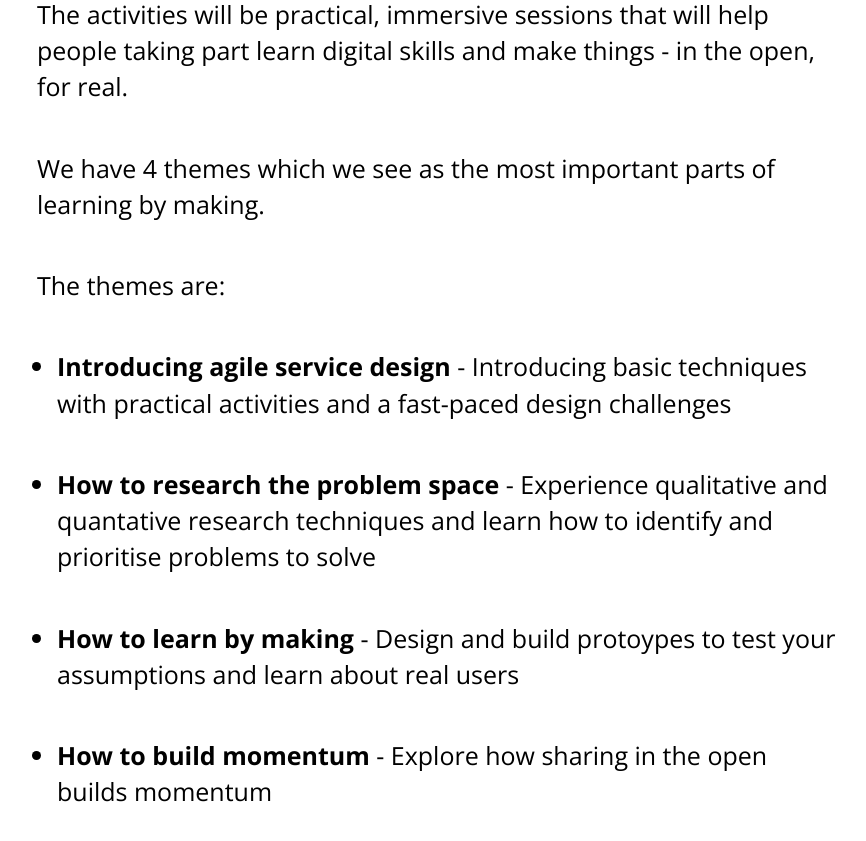
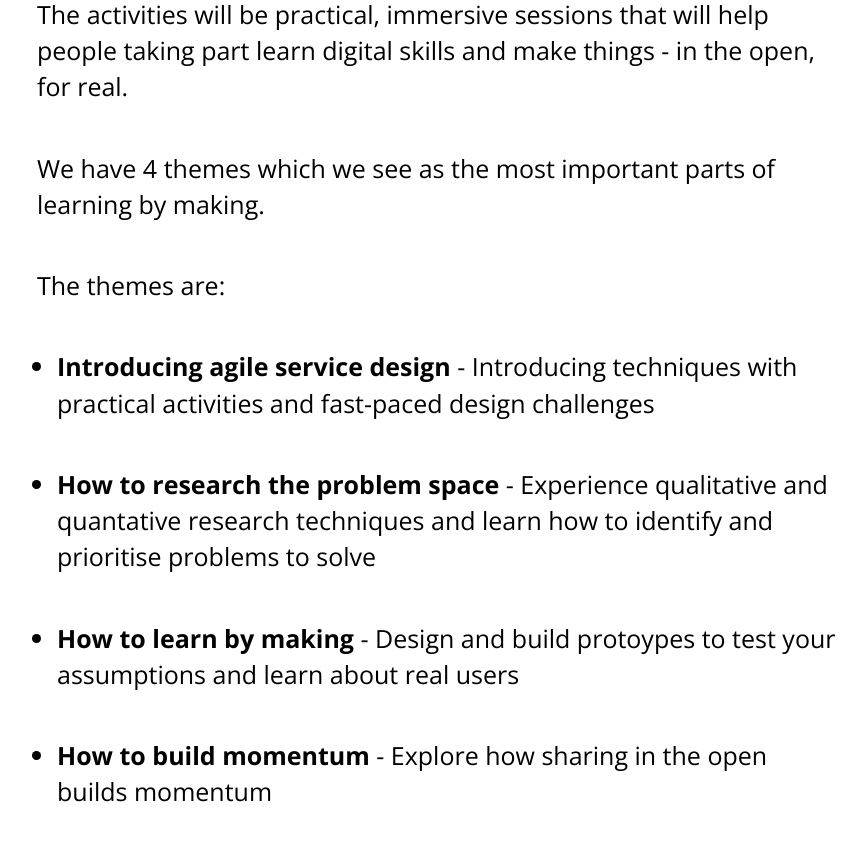
Before and after one commit to learnbymakingwales/learnbymakingwales.github.io, a Jekyll site: the page built from en/the-labs/index.md, in a window 1280 px wide and 900 px high, scrolled down 794 px. Shown: the top 841 px of the window, without its empty margins (203-1069 px from the left). Built offline with Jekyll 4.4.1, drawn with Linux system fonts in a browser that asks for light colours.

Commit message:
Update index.md

```diff
--- a/en/the-labs/index.md
+++ b/en/the-labs/index.md
@@ -17,7 +17,7 @@ We have 4 themes which we see as the most important parts of learning by making.
 
 The themes are:
 
-* **Introducing agile service design** - Introducing basic techniques with practical activities and a fast-paced design challenges
+* **Introducing agile service design** - Introducing techniques with practical activities and fast-paced design challenges
 
 * **How to research the problem space** - Experience qualitative and quantative research techniques and learn how to identify and prioritise problems to solve
 
```
